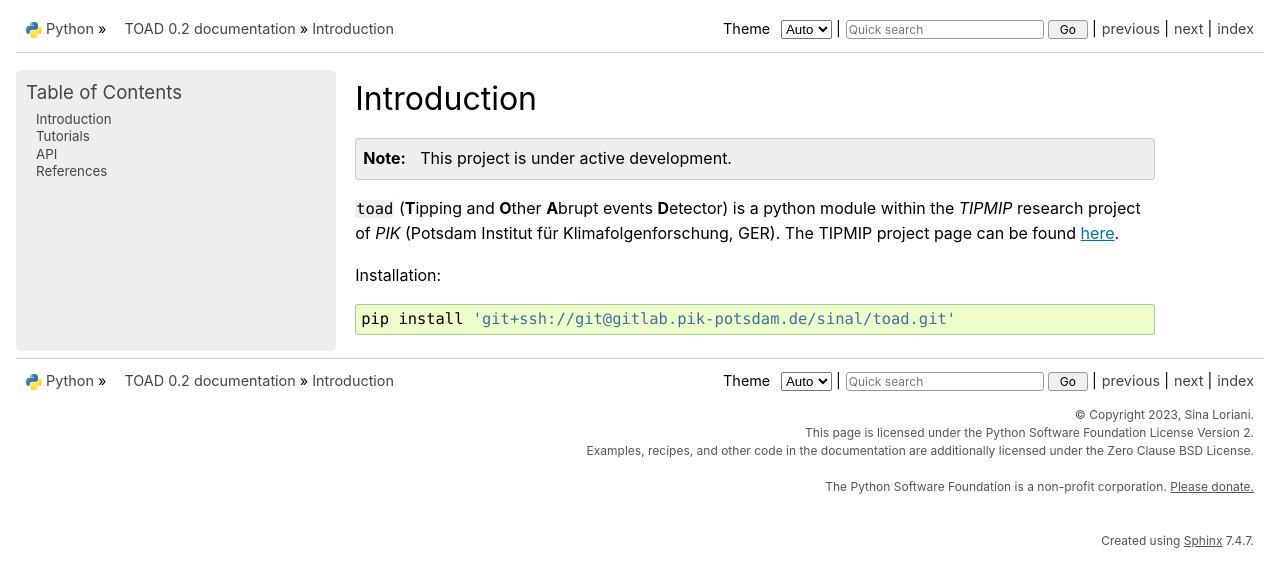
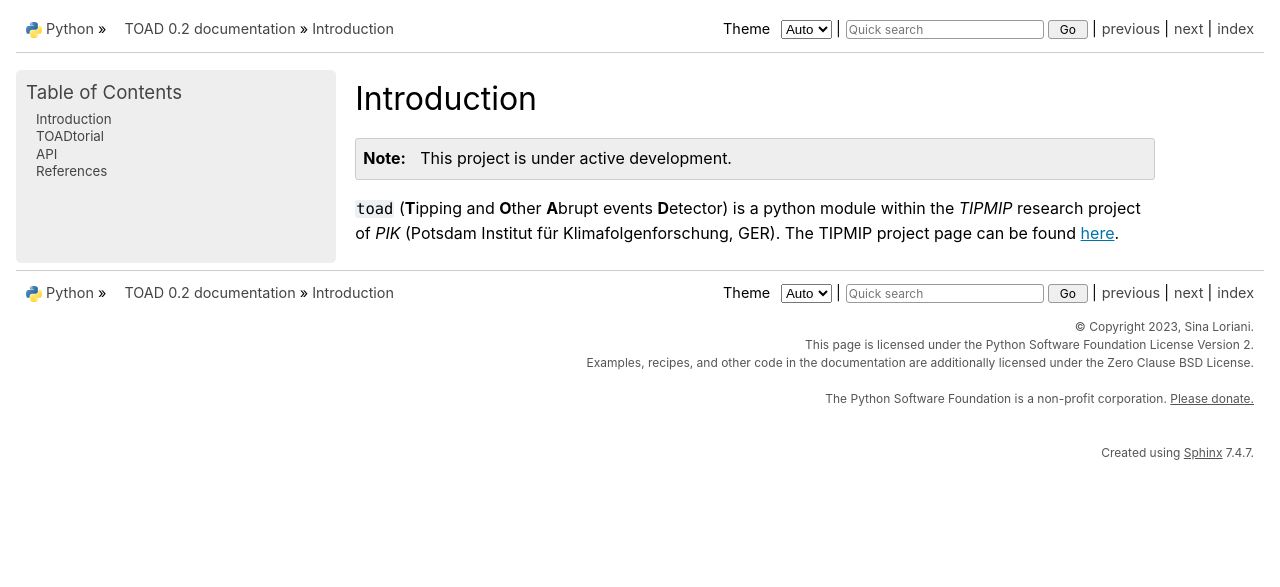
Before and after one commit to tipmip-methods/toad, a Sphinx documentation site: the page built from doc/source/index.rst, in a window 1280 px wide. Shown: the top 587 px of the page. Built offline with Sphinx 7.4.7, drawn with Linux system fonts in a browser that asks for light colours.

Commit message:
website linked

```diff
--- a/doc/source/conf.py
+++ b/doc/source/conf.py
@@ -40,6 +40,7 @@
 html_theme = 'python_docs_theme'
 #html_theme = 'classic'
 html_static_path = ['_static']
+#html_css_files = ['default.css']       # specify path to custom .css file in html_static_path
 html_sidebars = {
 	'**': [
 		'globaltoc.html',
@@ -88,3 +89,25 @@
 
 # If true, show URL addresses after external links.
 latex_show_urls = 'inline'
+
+
+# -- Options for manual page output ---------------------------------------
+
+# One entry per manual page. List of tuples
+# (source start file, name, description, authors, manual section).
+man_pages = [
+    (master_doc, 'toad', u'toad Documentation',
+     [author], 1)
+]
+
+
+# -- Options for Texinfo output -------------------------------------------
+
+# Grouping the document tree into Texinfo files. List of tuples
+# (source start file, target name, title, author,
+#  dir menu entry, description, category)
+texinfo_documents = [
+    (master_doc, 'toad', u'toad Documentation',
+     author, 'toad', 'One line description of project.',
+     'Miscellaneous'),
+]
--- a/doc/source/index.rst
+++ b/doc/source/index.rst
@@ -14,10 +14,3 @@
 ``toad`` (**T**\ ipping and **O**\ ther **A**\ brupt events **D**\ etector) is a python module within the *TIPMIP* research
 project of *PIK* (Potsdam Institut für Klimafolgenforschung, GER). The TIPMIP project page
 can be found `here <https://tipmip.pik-potsdam.de>`_.
-
-
-Installation:
-
-.. code:: bash
-
-	pip install 'git+ssh://git@gitlab.pik-potsdam.de/sinal/toad.git'
--- a/doc/source/sitemap.rst
+++ b/doc/source/sitemap.rst
@@ -8,6 +8,6 @@
 	:includehidden:
 
 	index
-	Tutorials <https://www.pik-potsdam.de/~lukasro/toadtorial/sitemap.html>
+	TOADtorial <https://www.pik-potsdam.de/~lukasro/toadtorial/sitemap.html>
 	api_doc
 	references
```
Also changed, not shown: doc/source/_static/logo.png.
